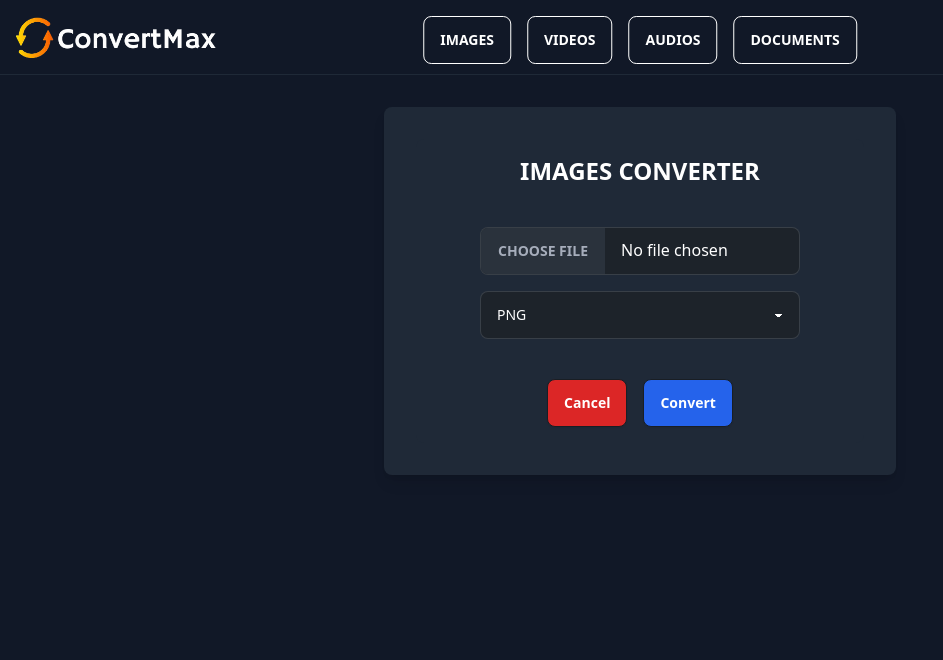
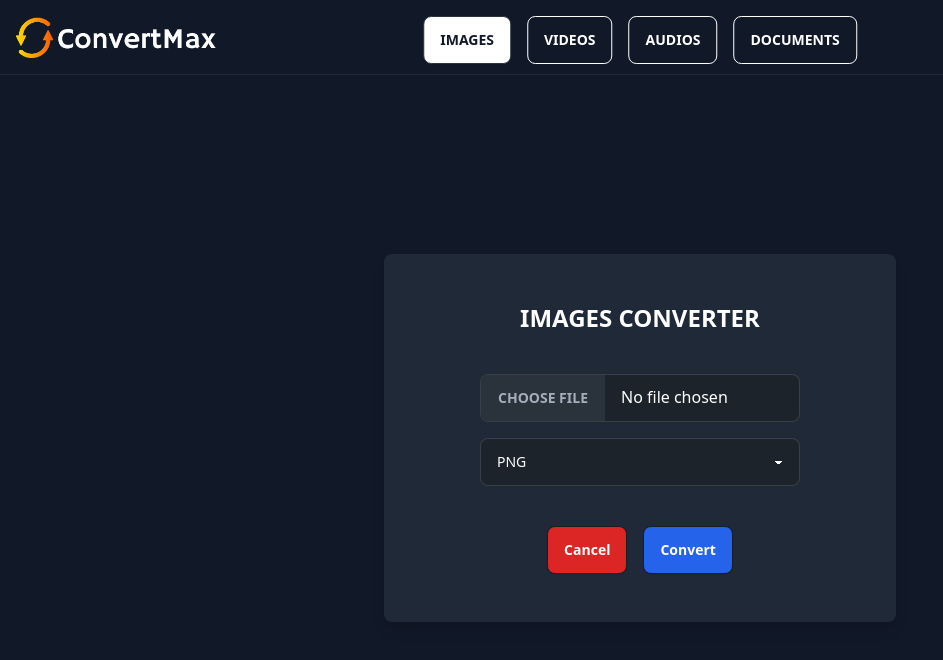
Before and after one commit to Maxiomm/convert-max, a Next.js app: page / in a window 1280 px wide. Shown: the top 660 px of the page, without its empty margins (0-943 px from the left). Built offline with nearby package versions, Linux system fonts and the light colour scheme.

Commit message:
Some navbar and components adjustements

```diff
--- a/src/app/components/Navbar.js
+++ b/src/app/components/Navbar.js
@@ -3,7 +3,7 @@
 import React from "react";
 import Image from "next/image";
 
-const Navbar = ({ setConverterType }) => {
+const Navbar = ({ setConverterType, converterType }) => {
   return (
     <nav className="flex justify-between p-4 bg-gray-900 text-white border-b border-gray-800">
       {/* Logo Section */}
@@ -11,36 +11,61 @@ const Navbar = ({ setConverterType }) => {
         <Image
           src="/images/Logo-ConvertMax.png" // Path to the image file
           alt="App Logo"
-          width={200} // Specify the width of the image
-          height={200} // Specify the height of the image
-          priority={true} // Ensure the logo is loaded immediately for better performance
-          draggable="false" // Prevent image from being dragged
+          width={200}
+          height={200}
+          priority={true}
+          draggable="false"
         />
       </div>
 
       {/* Navigation Buttons */}
       <div className="absolute left-1/2 transform -translate-x-1/2">
+        {/* Image Button */}
         <button
-          className="mx-2 btn btn-outline text-white border-white hover:bg-white hover:text-gray-900"
-          onClick={() => setConverterType("image")}
+          className={`mx-2 btn ${
+            converterType === "image"
+              ? "btn-neutral bg-white text-gray-900 cursor-default no-animation"
+              : "btn-outline text-white border-white hover:bg-white hover:text-gray-900"
+          }`}
+          onClick={() => converterType !== "image" && setConverterType("image")}
         >
           IMAGES
         </button>
+
+        {/* Video Button */}
         <button
-          className="mx-2 btn btn-outline text-white border-white hover:bg-white hover:text-gray-900"
-          onClick={() => setConverterType("video")}
+          className={`mx-2 btn ${
+            converterType === "video"
+              ? "btn-neutral bg-white text-gray-900 cursor-default no-animation"
+              : "btn-outline text-white border-white hover:bg-white hover:text-gray-900"
+          }`}
+          onClick={() => converterType !== "video" && setConverterType("video")}
         >
           VIDEOS
         </button>
+
+        {/* Audio Button */}
         <button
-          className="mx-2 btn btn-outline text-white border-white hover:bg-white hover:text-gray-900"
-          onClick={() => setConverterType("audio")}
+          className={`mx-2 btn ${
+            converterType === "audio"
+              ? "btn-neutral bg-white text-gray-900 cursor-default no-animation"
+              : "btn-outline text-white border-white hover:bg-white hover:text-gray-900"
+          }`}
+          onClick={() => converterType !== "audio" && setConverterType("audio")}
         >
           AUDIOS
         </button>
+
+        {/* Document Button */}
         <button
-          className="mx-2 btn btn-outline text-white border-white hover:bg-white hover:text-gray-900"
-          onClick={() => setConverterType("document")}
+          className={`mx-2 btn ${
+            converterType === "document"
+              ? "btn-neutral bg-white text-gray-900 cursor-default no-animation"
+              : "btn-outline text-white border-white hover:bg-white hover:text-gray-900"
+          }`}
+          onClick={() =>
+            converterType !== "document" && setConverterType("document")
+          }
         >
           DOCUMENTS
         </button>
--- a/src/app/page.js
+++ b/src/app/page.js
@@ -31,12 +31,15 @@ const Page = () => {
   /* -----------HTML----------- */
 
   return (
-    <div className="min-h-screen bg-gray-900 text-white">
+    <div className="min-h-screen bg-gray-900 text-white flex flex-col">
       {/* Navbar with buttons to switch between converters */}
-      <Navbar setConverterType={handleConverterChange} />
+      <Navbar
+        setConverterType={handleConverterChange}
+        converterType={converterType}
+      />
 
       {/* Container to centralize the converter and give it a "bubble" effect */}
-      <div className="flex justify-center items-center mt-8">
+      <div className="flex-grow flex justify-center items-center">
         {/* Only show this div if converterType is NOT "video" or "audio" */}
         {converterType !== "video" && converterType !== "audio" && (
           <div
@@ -44,6 +47,7 @@ const Page = () => {
               animate ? "animate-scale-down-up" : ""
             }`}
           >
+            {/* Render the appropriate converter */}
             {converterType === "image" && <ImagesConverter />}
             {converterType === "document" && <DocumentsConverter />}
           </div>
```
